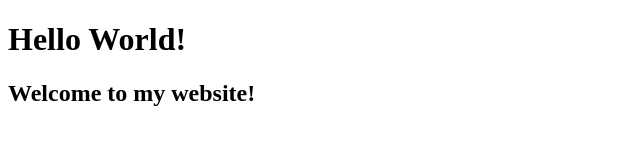
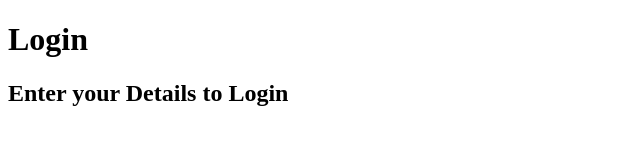
Before and after one commit to namratadhande01-star/KL288, a plain HTML site: page index.html in a window 1280 px wide. Shown: the whole page, without its empty margins (0-640 px from the left). Drawn offline with Linux system fonts and the light colour scheme.

Commit message:
Add login feature

```diff
--- a/index.html
+++ b/index.html
@@ -3,10 +3,10 @@
 <head>
     <meta charset="UTF-8">
     <meta name="viewport" content="width=device-width, initial-scale=1.0">
-    <title>Home</title>
+    <title>Login Page</title>
 </head>
 <body>
-    <h1>Hello World!</h1>
-    <h2>Welcome to my website!</h2>
+    <h1>Login</h1>
+    <h2>Enter your Details to Login</h2>
 </body>
 </html>
```
